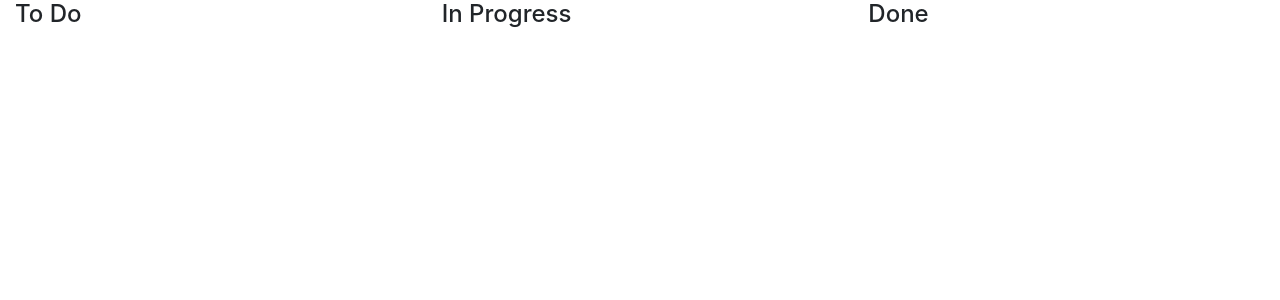
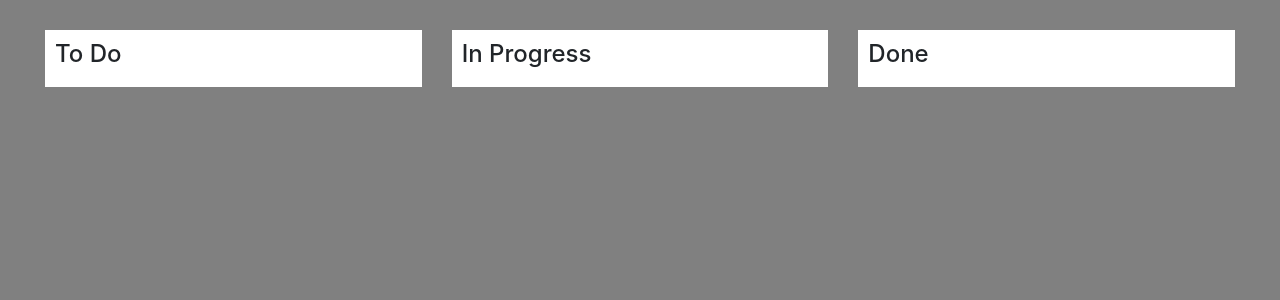
Before and after one commit to Annatsu/react-kanban, a React (Create React App) app: page / in a window 1280 px wide. Shown: the top 300 px of the page. Built offline with nearby package versions, Linux system fonts and the light colour scheme.

Commit message:
Create some dumb styling for the components

```diff
--- /dev/null
+++ b/src/App.css
@@ -0,0 +1,4 @@
+body {
+    background-color: gray;
+    margin: 30px;
+}
--- a/src/App.js
+++ b/src/App.js
@@ -5,6 +5,10 @@ import React, { Component } from 'react';
 // Project Components
 import Board from './components/Board';
 import BoardColumn from './components/BoardColumn';
+
+
+// Component's stylesheet
+import './App.css';
 
 
 // Item States will serve as columns of classification
--- /dev/null
+++ b/src/components/BoardColumn.css
@@ -0,0 +1,4 @@
+.board-board_column {
+    background-color: white;
+    padding: 10px;
+}
--- a/src/components/BoardColumn.js
+++ b/src/components/BoardColumn.js
@@ -1,6 +1,10 @@
 // React
 import React from 'react';
 import PropTypes from 'prop-types';
+
+
+// Component's stylesheet
+import './BoardColumn.css';
 
 
 const BoardColumn = ({
@@ -9,9 +13,11 @@ const BoardColumn = ({
     ...rest
 }) => (
         <div className="col-sm" {...rest}>
+            <div className="board-board_column">
                 <h4>{title}</h4>
                 <div>
                     {children}
+                </div>
             </div>
         </div>
     );
```
Lines whose indentation alone changed are shown as unchanged.
